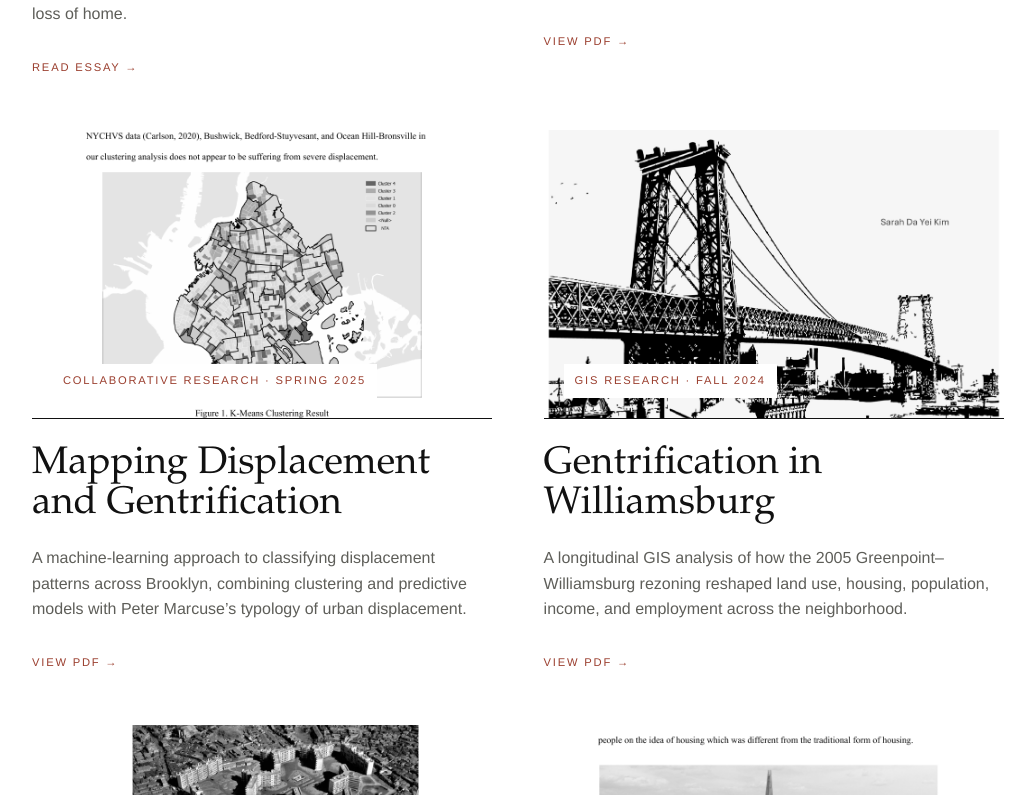
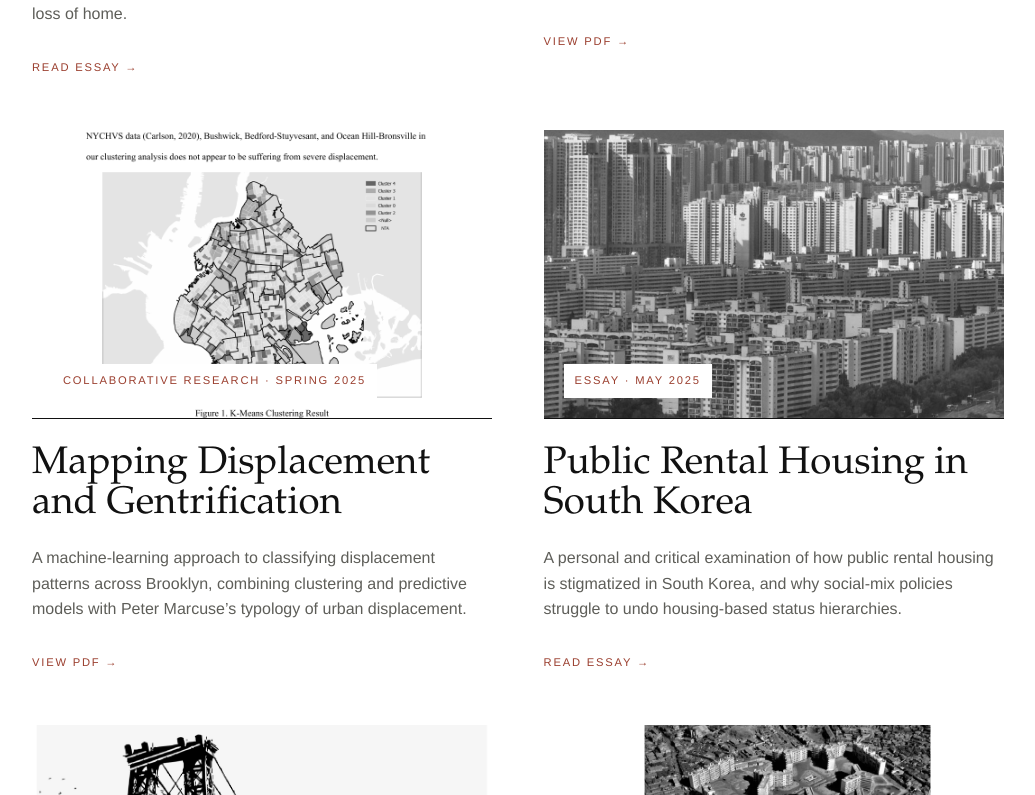
Before and after one commit to bysarahkim/bysarahkim.com, a Next.js app: page / in a window 1280 px wide. Shown: the part 1485-2280 px from the top of the page, without its empty margins (236-1271 px from the left). Built offline with nearby package versions, Linux system fonts and the light colour scheme.

Commit message:
Add public rental housing essay card

```diff
--- a/app/page.tsx
+++ b/app/page.tsx
@@ -40,6 +40,18 @@ const writingItems = [
     href: "/writing/library/mapping-displacement-and-gentrification.pdf",
     action: "View PDF",
     pdf: true,
+  },
+  {
+    title: "Public Rental Housing in South Korea",
+    meta: "Essay · May 2025",
+    description:
+      "A personal and critical examination of how public rental housing is stigmatized in South Korea, and why social-mix policies struggle to undo housing-based status hierarchies.",
+    image: "/writing/library/public-rental-housing-social-mix.png",
+    imagePosition: "center",
+    alt: "Dense landscape of apartment complexes in South Korea",
+    href: "https://blog.naver.com/insight9411/223857710652",
+    action: "Read essay",
+    pdf: false,
   },
   {
     title: "Gentrification in Williamsburg",
@@ -133,8 +145,8 @@ export default function Home() {
                 href={item.href}
                 key={item.href}
                 aria-label={`${item.action}: ${item.title}`}
-                target={item.pdf ? "_blank" : undefined}
-                rel={item.pdf ? "noreferrer" : undefined}
+                target={item.pdf || item.href.startsWith("http") ? "_blank" : undefined}
+                rel={item.pdf || item.href.startsWith("http") ? "noreferrer" : undefined}
               >
                 <div className="writing-card-image">
                   <img
```
Also changed, not shown: public/writing/library/public-rental-housing-social-mix.png (added).
